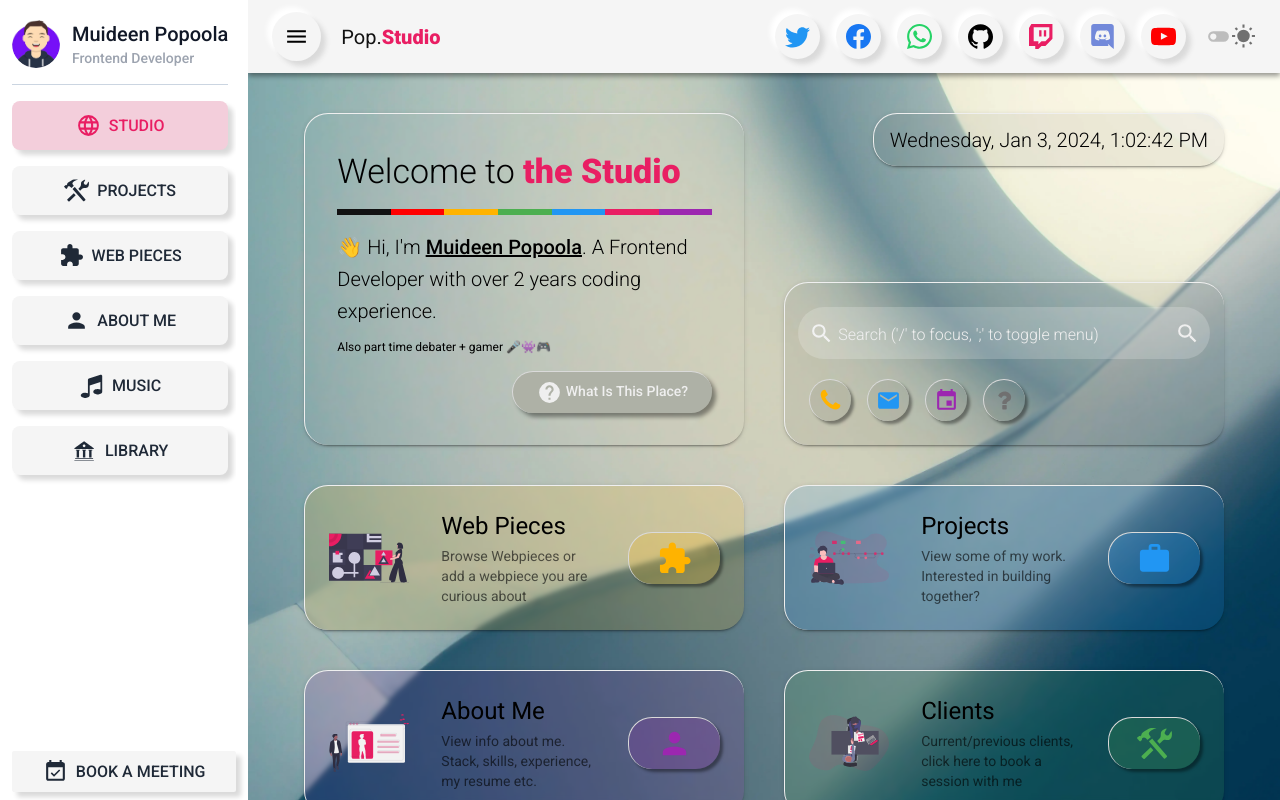
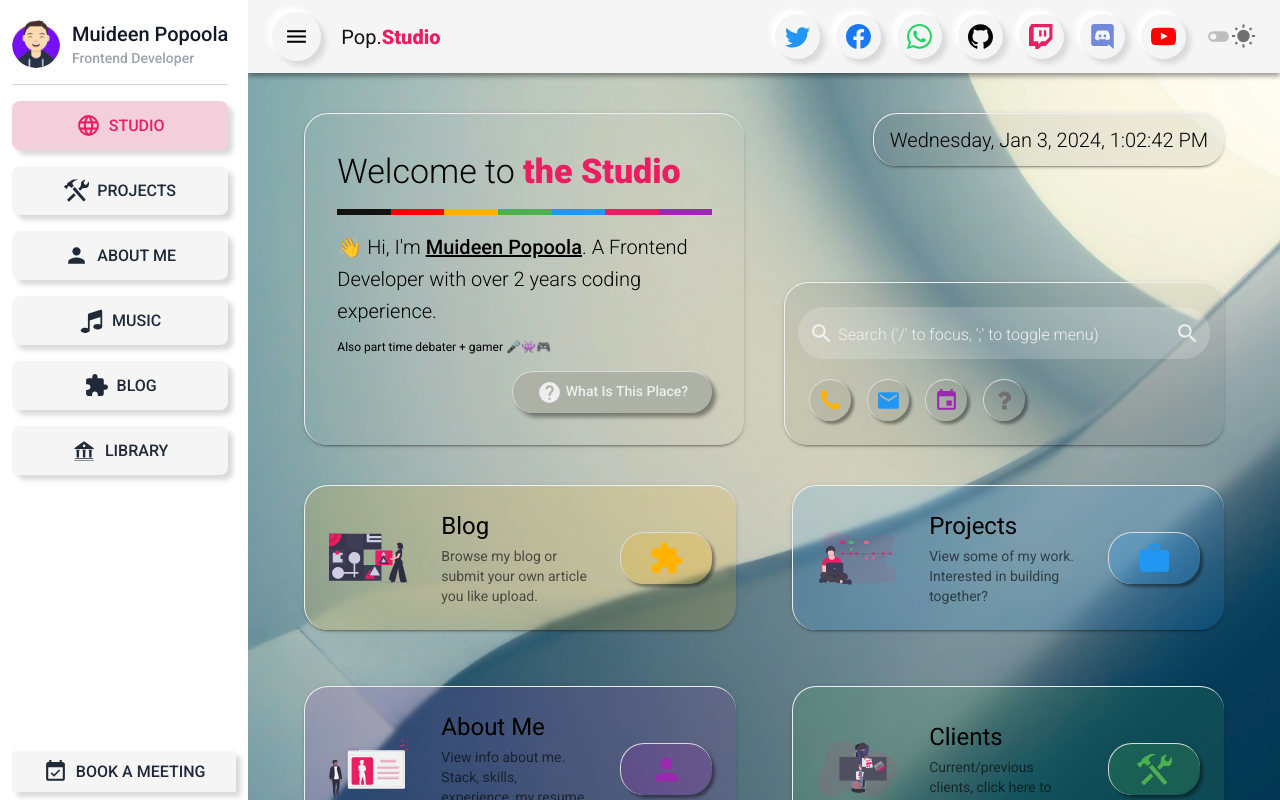
Before and after one commit to techymuideen/studio, a React (Vite) app: page / in a window 1280 px wide. Built offline with nearby package versions, Linux system fonts and the light colour scheme.

Commit message:
added the blog skeleton feature

```diff
--- a/src/App.jsx
+++ b/src/App.jsx
@@ -2,7 +2,7 @@ import { createBrowserRouter, RouterProvider } from "react-router-dom";
 import AppLayout from "./ui/AppLayout";
 import Studio from "./features/studio/Studio";
 import Projects from "./features/projects/Projects";
-import WebPieces from "./features/web-pieces/WebPieces";
+import Blog from "./features/Blog/Blog";
 import About from "./features/about/About";
 import Music from "./features/music/Music";
 import Library from "./features/library/Library";
@@ -13,7 +13,7 @@ const router = createBrowserRouter([
     children: [
       { path: "/", element: <Studio /> },
       { path: "/projects", element: <Projects /> },
-      { path: "/webpieces", element: <WebPieces /> },
+      { path: "/blog", element: <Blog /> },
       { path: "/about", element: <About /> },
       { path: "/music", element: <Music /> },
       { path: "/library", element: <Library /> },
--- /dev/null
+++ b/src/features/Blog/Blog.jsx
@@ -0,0 +1,5 @@
+const Blog = () => {
+  return <div>Blog</div>;
+};
+
+export default Blog;
--- a/src/features/studio/StudioCard.jsx
+++ b/src/features/studio/StudioCard.jsx
@@ -7,8 +7,8 @@ import Svg from "../../ui/Svg";
 const StudioCard = () => {
   const cards = [
     {
-      title: "Web Pieces",
-      text: "Browse Webpieces or add a webpiece you are curious about ",
+      title: "Blog",
+      text: "Browse my blog or submit your own article you like upload.",
       img: WebPiece,
       name: "extension",
       color: "#FFB300",
@@ -37,7 +37,7 @@ const StudioCard = () => {
   ];
 
   return (
-    <div className="mt-10 flex flex-wrap gap-10">
+    <div className="mt-10 flex flex-wrap gap-14">
       {cards.map((card, id) => {
         return (
           <div
--- a/src/features/web-pieces/WebPieces.jsx
+++ /dev/null
@@ -1,5 +0,0 @@
-const WebPieces = () => {
-  return <div>WebPieces</div>;
-};
-
-export default WebPieces;
--- a/src/ui/Navigation.jsx
+++ b/src/ui/Navigation.jsx
@@ -4,9 +4,9 @@ import Svg from "./Svg";
 const navData = [
   { name: "language", text: "Studio", to: "/" },
   { name: "tools", text: "Projects", to: "/projects" },
-  { name: "extension", text: "Web Pieces", to: "/webpieces" },
   { name: "person", text: "About me", to: "/about" },
   { name: "music", text: "Music", to: "/music" },
+  { name: "extension", text: "Blog", to: "/blog" },
   { name: "library", text: "Library", to: "/library" },
 ];
 
```
